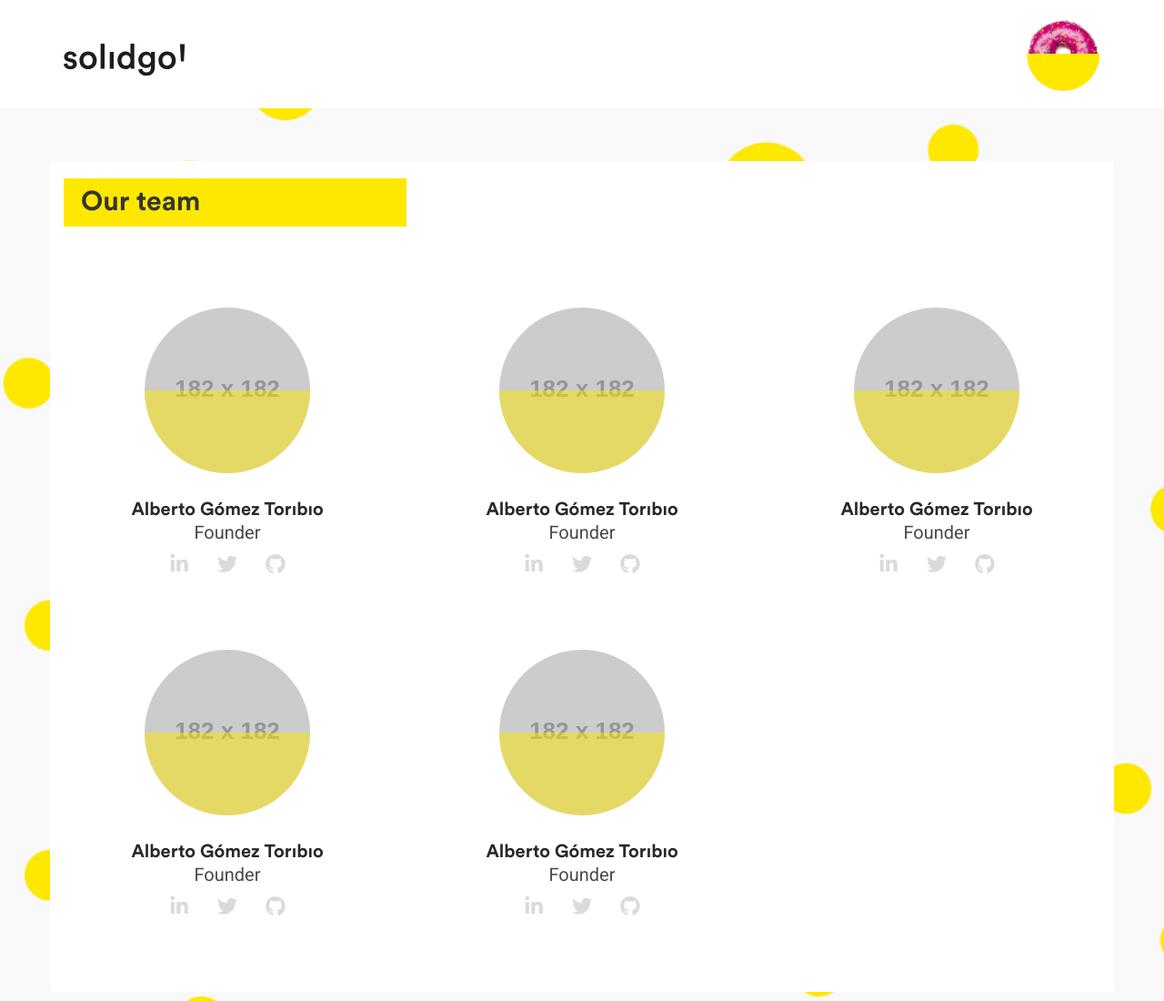
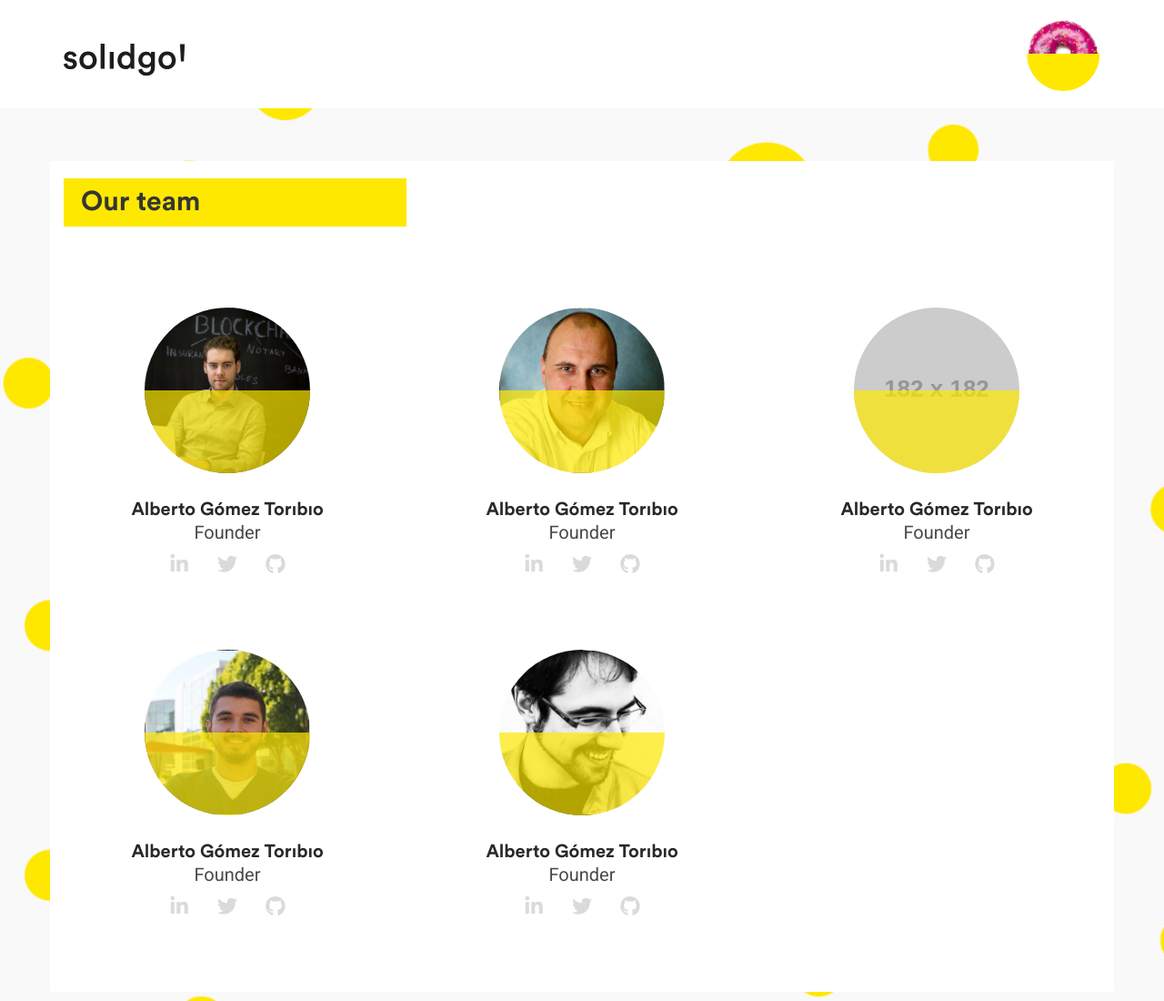
Before and after one commit to SolidGo/solidgo.github.io, a plain HTML site: page team.html in a window 1280 px wide. Shown: the top 1100 px of the page at 91% size. Drawn offline with nearby package versions, Linux system fonts and the light colour scheme; placeholder pictures from the web are drawn by us.

Commit message:
fondos img I

```diff
--- a/styles/main.less
+++ b/styles/main.less
@@ -487,7 +487,7 @@ footer {
                 height: 182px;
                 width: 182px;
                 background-color: #ffe800;
-                opacity: .5;
+                opacity: .7;
                 position: absolute;
                 left: 0;
                 top: 50%;
@@ -500,19 +500,23 @@ footer {
             }
         }
         #myimage1 {
-            background: transparent url('http://placehold.it/182');
+            background: transparent url('../img/team/alberto_gomez.jpg') center;
+            background-size: 180px;
         }
         #myimage2 {
-            background: transparent url('http://placehold.it/182');
+           background: transparent url('../img/team/luis_martin.jpg') center;
+            background-size: 180px;
         }
         #myimage3 {
             background: transparent url('http://placehold.it/182');
         }
         #myimage4 {
-            background: transparent url('http://placehold.it/182');
+            background: transparent url('../img/team/jose_arias.jpg') center;
+            background-size: 180px;
         }
         #myimage5 {
-            background: transparent url('http://placehold.it/182');
+           background: transparent url('../img/team/victor_villena.jpg') center;
+            background-size: 180px;
         }
         text-align: center;
         figure {
```
Also changed, not shown: styles/main.css.
